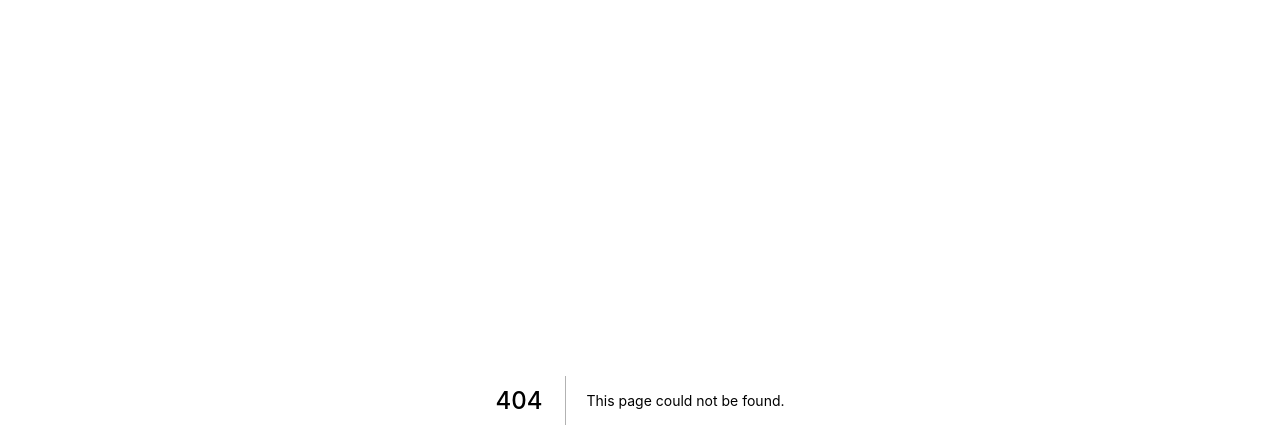
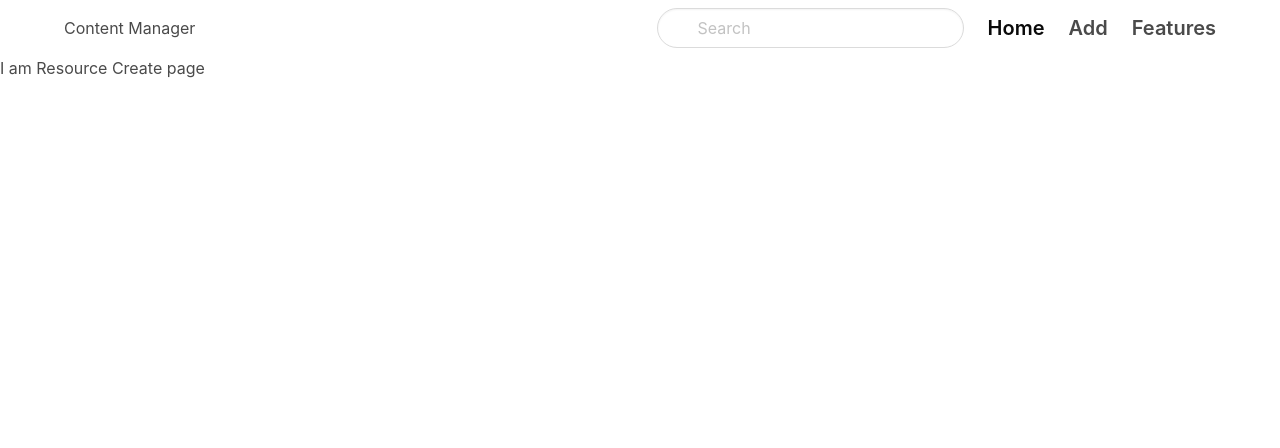
Before and after one commit to parkercatz/Next-content-manager-app, a Next.js app: page /resources/new in a window 1280 px wide. Before the commit this address had no page. Shown: the top 448 px of the page. Built offline with nearby package versions, Linux system fonts and the light colour scheme.

Commit message:
feat: Resource new page

```diff
--- a/components/Navbar.js
+++ b/components/Navbar.js
@@ -1,13 +1,15 @@
-import React from 'react'
+import Link from 'next/link'
 
 const Navbar = () => {
   return (
     <nav className="navbar">
       <div className="container">
         <div className="navbar-brand">
-          <a className="navbar-item" href="../">
+          <Link href="/">
+            <a className="navbar-item">
               <h1>Content Manager</h1>
             </a>
+          </Link>
           <span className="navbar-burger burger" data-target="navbarMenu">
             <span></span>
             <span></span>
@@ -28,12 +30,16 @@ const Navbar = () => {
                 </span>
               </div>
             </div>
+            <Link href="/">
               <a className="navbar-item is-active is-size-5 has-text-weight-semibold">
                 Home
               </a>
+            </Link>
+            <Link href="/resources/new">
               <a className="navbar-item is-size-5 has-text-weight-semibold">
-              Examples
+                Add
               </a>
+            </Link>
             <a className="navbar-item is-size-5 has-text-weight-semibold">
               Features
             </a>
--- /dev/null
+++ b/pages/resources/new.js
@@ -0,0 +1,11 @@
+import Layout from 'components/Layout'
+
+const ResourceCreate = () => {
+  return (
+    <Layout>
+      <div>I am Resource Create page</div>
+    </Layout>
+  )
+}
+
+export default ResourceCreate
```
Lines whose indentation alone changed are shown as unchanged.
